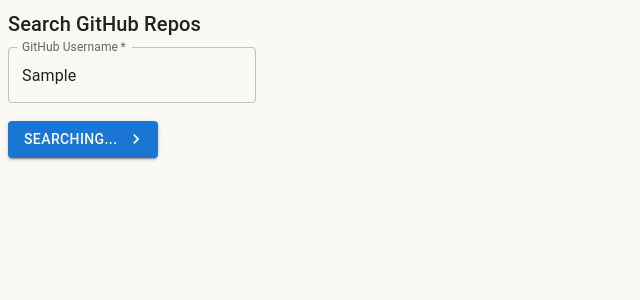
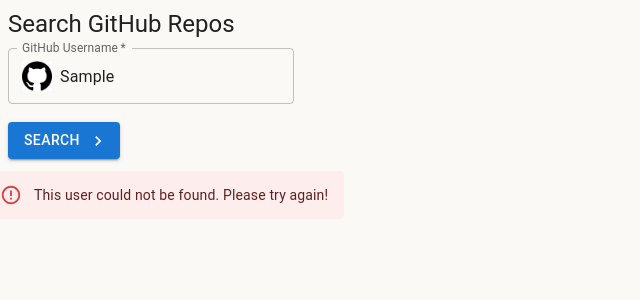
Before and after one commit to karldudley/github_clone, a React (Create React App) app: page / in a window 1280 px wide. Both pictures are taken after typing "Sample" into the empty fields and a click on the button "SEARCH". Shown: the top 300 px of the page, without its empty margins (0-640 px from the left). Built offline with nearby package versions, Linux system fonts and the light colour scheme; no server answers.

Commit message:
add error message and picture

```diff
--- a/public/index.html
+++ b/public/index.html
@@ -2,42 +2,20 @@
 <html lang="en">
   <head>
     <meta charset="utf-8" />
-    <link rel="icon" href="%PUBLIC_URL%/favicon.ico" />
+    <link rel="icon" type="image/x-icon" href="%PUBLIC_URL%/favicon.ico" />
     <meta name="viewport" content="width=device-width, initial-scale=1" />
     <meta name="theme-color" content="#000000" />
     <meta
       name="description"
       content="Web site created using create-react-app"
     />
-    <link rel="apple-touch-icon" href="%PUBLIC_URL%/logo192.png" />
-    <!--
-      manifest.json provides metadata used when your web app is installed on a
-      user's mobile device or desktop. See https://developers.google.com/web/fundamentals/web-app-manifest/
-    -->
-    <link rel="manifest" href="%PUBLIC_URL%/manifest.json" />
-    <!--
-      Notice the use of %PUBLIC_URL% in the tags above.
-      It will be replaced with the URL of the `public` folder during the build.
-      Only files inside the `public` folder can be referenced from the HTML.
 
-      Unlike "/favicon.ico" or "favicon.ico", "%PUBLIC_URL%/favicon.ico" will
-      work correctly both with client-side routing and a non-root public URL.
-      Learn how to configure a non-root public URL by running `npm run build`.
-    -->
     <title>React App</title>
   </head>
   <body>
     <noscript>You need to enable JavaScript to run this app.</noscript>
     <div id="root"></div>
-    <!--
-      This HTML file is a template.
-      If you open it directly in the browser, you will see an empty page.
 
-      You can add webfonts, meta tags, or analytics to this file.
-      The build step will place the bundled scripts into the <body> tag.
 
-      To begin the development, run `npm start` or `yarn start`.
-      To create a production bundle, use `npm run build` or `yarn build`.
-    -->
   </body>
 </html>
--- a/src/App.css
+++ b/src/App.css
@@ -5,3 +5,11 @@
 .page {
   width: 100%;
 }
+.pic {
+  position: absolute;
+  left: 275px;
+  top: 47px
+}
+.pic img {
+  border-radius: 8px;
+}
--- a/src/App.js
+++ b/src/App.js
@@ -8,16 +8,21 @@
 import KeyboardArrowRightIcon from '@mui/icons-material/KeyboardArrowRight';
 import TextField from '@mui/material/TextField';
 import Grid from '@mui/material/Grid';
+import Alert from '@mui/material/Alert';
 
 import './App.css';
+import github from './images/github.png';
 
 function App() {
   const [name, setName] = useState('')
+  const [owner, setOwner] = useState('')
   const [loading, setLoading] = useState(false)
+  const [error, setError] = useState(false)
   const [repos, setRepos] = useState([])
 
   useEffect(() => {
     setRepos([]);
+    setOwner('')
   }, [name])
 
 
@@ -31,13 +36,20 @@
 
   const searchRepos = () => {
     setLoading(true);
+
     axios({
       method: "get",
       url: `https://api.github.com/users/${name}/repos`,
     }).then (res => {
+        setError(false)
         setLoading(false);
         setRepos(res.data);
-        console.log(repos)
+        setOwner(res.data[0].owner.avatar_url)
+        console.log(owner);
+
+    }).catch((error) => {
+        setLoading(false);
+        setError(true)
     });
   }
 
@@ -51,8 +63,9 @@
 
   return (
     <div className="page">
+
       <Typography
-            variant="h6"
+        variant="h5"
         color="textPrimary"
         gutterBottom
       >
@@ -62,11 +75,32 @@
         <TextField
           onChange={(e) => setName(e.target.value)}
           label="GitHub Username"
-
           variant="outlined"
+          sx={{
+            ".MuiOutlinedInput-root": {
+              flexDirection: "row"
+            },
+            img: {
+              paddingRight: "0.5rem"
+            }
+          }}
+          InputProps={{
+            startAdornment: (
+              <img
+                src={github}
+                alt="GitHub Icon"
+                width="30"
+              />
+            )
+          }}
+          placeholder="Enter GitHub Username"
           color="primary"
           required
+          spellCheck="false"
       />
+      <div className="pic">
+        <img src={owner} alt="" width="100"/>
+      </div>
         <br /><br />
         <Button
           type="submit"
@@ -76,11 +110,16 @@
         >
         {loading ? "Searching..." : "Search"}
         </Button>
+        <br/><br/>
+
       </form>
       <br />
       <Grid container spacing={3}>
-            {repos.map(renderRepo)}
+        {(error)  ? <Alert severity="error">This user could not be found. Please try again!</Alert>
+                  : repos.map(renderRepo)
+        }
       </Grid>
+
     </div>
   );
 }
--- a/src/components/RepoCard.js
+++ b/src/components/RepoCard.js
@@ -38,7 +38,7 @@
                 align="center"
                 title={
                     <Typography noWrap variant="overline">
-                       {repo.name.replaceAll(/[-_]/g, ' ')}
+                        {repo.name.replaceAll(/[-_]/g, ' ')}
                     </Typography>
                  }
             />
```
Also changed, not shown: src/images/github.png (added). Lines whose indentation alone changed are shown as unchanged.
